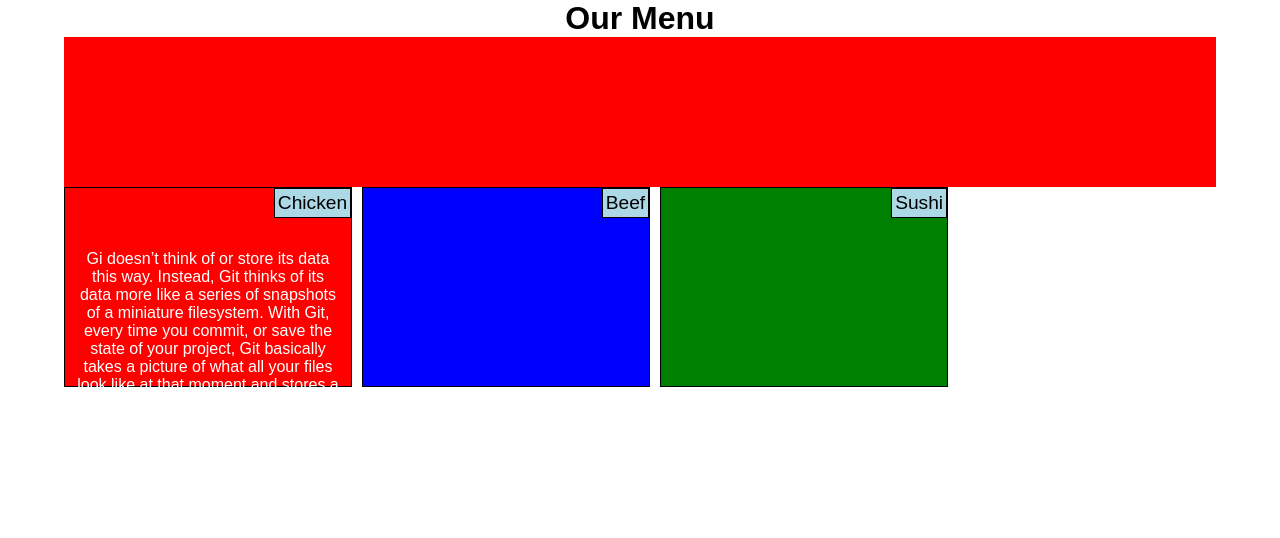
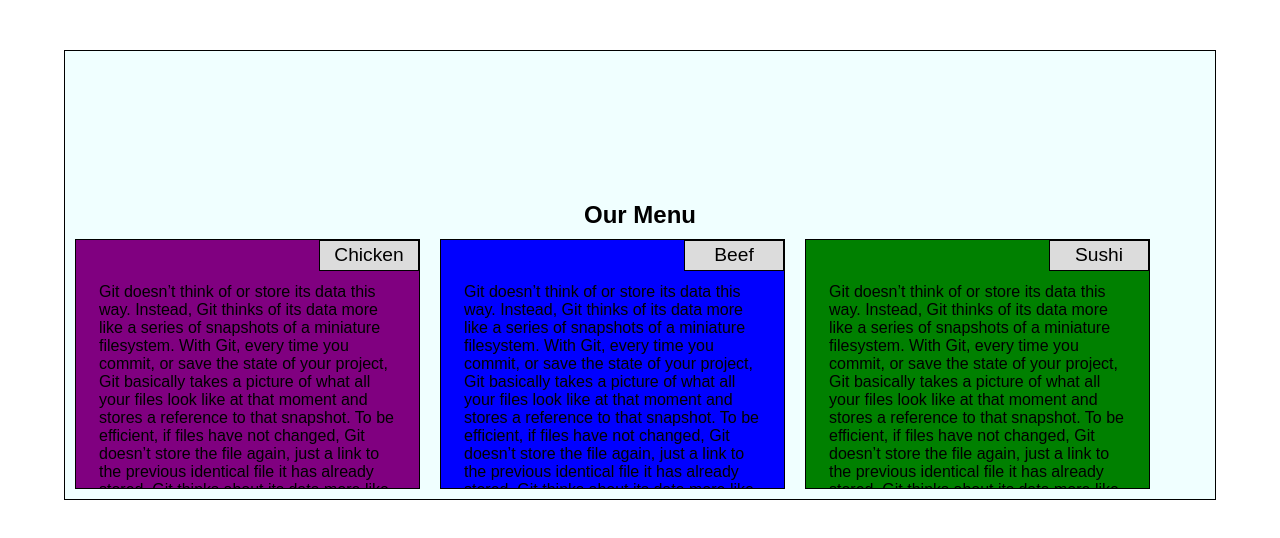
Before and after one commit to DrewChambs/coursera-web, a plain HTML site: page index.html in a window 1280 px wide. Drawn offline with Linux system fonts and the light colour scheme.

Commit message:
update 1/8/21

```diff
--- a/css/mod2.css
+++ b/css/mod2.css
@@ -10,44 +10,48 @@ html {
 }
 h1 {
   text-align: center;
+  /* margin-bottom: 50px; */
 }
 p {
-  margin-top: 50px;
+  margin-top: 20px;
 }
 .main-section {
   margin-top: 250px;
   margin: 0 auto;
   width: 90%;
-  background: red;
+  height: 450px;
+  background: #F0FFFF;
   padding-top: 150px;
+  border: 1px solid black;
+  position: relative;
+  top: 50px;
 }
 .main_div {
-  width: 25%;
-  height: 200px;
-  color: white;
-  text-align: center;
+  /* width: 25%; */
+  height: 250px;
+  /* color: white; */
   border: 1px solid black;
-  padding: 1%;
+  padding: 2%;
+  float: left;
+  margin: 10px;
+  overflow: hidden;
 }
 .chicken {
+  width: 30%;
   position: relative;
-  background-color: red;
-  float: left;
-  width: 25%;
-  margin-right: 10px;
+  background-color: purple;
+  /* float: left; */
+  /* margin-right: 10px; */
 }
 .beef {
   position: relative;
+  width: 30%;
   background-color: blue;
-  float: left;
-  width: 25%;
-  margin-right: 10px;
 }
 .sushi {
   position: relative;
+  width: 30%;
   background-color: green;
-  float: left;
-  width: 25%;
 }
 .logo {
   position: absolute;
@@ -55,7 +59,9 @@ p {
   right: 0;
   border: 1px solid black;
   font-size: 1.2em;
-  background: lightblue;
+  text-align: center;
+  background: #DCDCDC;
   color: black;
   padding: 1%;
+  width: 100px;
 }
--- a/index.html
+++ b/index.html
@@ -7,14 +7,14 @@
     <link rel="stylesheet" href="/css/mod2.css">
   </head>
   <body>
-  <h1>Our Menu</h1>
+
   <section class="main-section">
-
+    <h1>Our Menu</h1>
     <div class="main_div chicken">
       <div class="logo">
           Chicken
       </div>
-      <p>Gi doesn’t think of or store its data this way.
+      <p>Git doesn’t think of or store its data this way.
         Instead, Git thinks of its data more like a series
         of snapshots of a miniature filesystem. With Git,
         every time you commit, or save the state of your
@@ -32,11 +32,35 @@
       <div class="logo">
           Beef
       </div>
+      <p>Git doesn’t think of or store its data this way.
+        Instead, Git thinks of its data more like a series
+        of snapshots of a miniature filesystem. With Git,
+        every time you commit, or save the state of your
+        project, Git basically takes a picture of what all
+        your files look like at that moment and stores a
+        reference to that snapshot. To be efficient, if
+        files have not changed, Git doesn’t store the file
+        again, just a link to the previous identical file
+        it has already stored. Git thinks about its data more
+        like a stream of snapshots.
+      </p>
     </div>
     <div class="main_div sushi">
       <div class="logo">
           Sushi
       </div>
+      <p>Git doesn’t think of or store its data this way.
+        Instead, Git thinks of its data more like a series
+        of snapshots of a miniature filesystem. With Git,
+        every time you commit, or save the state of your
+        project, Git basically takes a picture of what all
+        your files look like at that moment and stores a
+        reference to that snapshot. To be efficient, if
+        files have not changed, Git doesn’t store the file
+        again, just a link to the previous identical file
+        it has already stored. Git thinks about its data more
+        like a stream of snapshots.
+      </p>
     </div>
 </section>
   </body>
```
